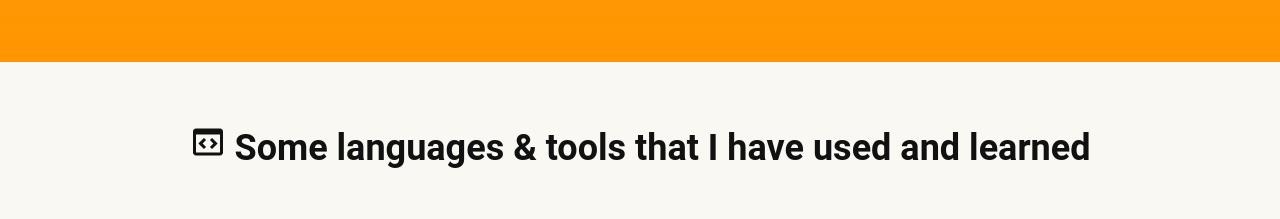
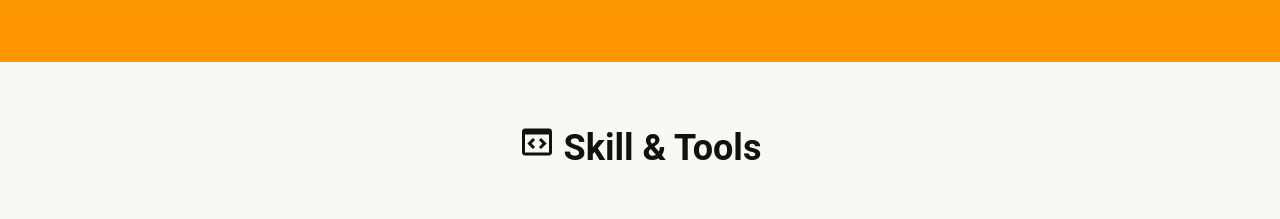
Before and after one commit to somchx/ReactPractice, a React (Create React App) app: page / in a window 1280 px wide. Shown: the part 3140-3359 px from the top of the page. Built offline with nearby package versions, Linux system fonts and the light colour scheme.

Commit message:
edit skill layout

```diff
--- a/src/components/Icongroup.js
+++ b/src/components/Icongroup.js
@@ -8,7 +8,7 @@ function Icongroup() {
             <div className="container">
                 <div className="Skill">
                     <div className="topic">
-                        <h2><BiCodeBlock /> Some languages & tools that I have used and learned </h2>
+                        <h2><BiCodeBlock /> Skill & Tools</h2>
                     </div>
                     <div className="Icon" data-aos="zoom-in">
                         <img src="https://cdn.jsdelivr.net/gh/devicons/devicon/icons/angularjs/angularjs-original.svg" alt="angular" width="50" />
```
